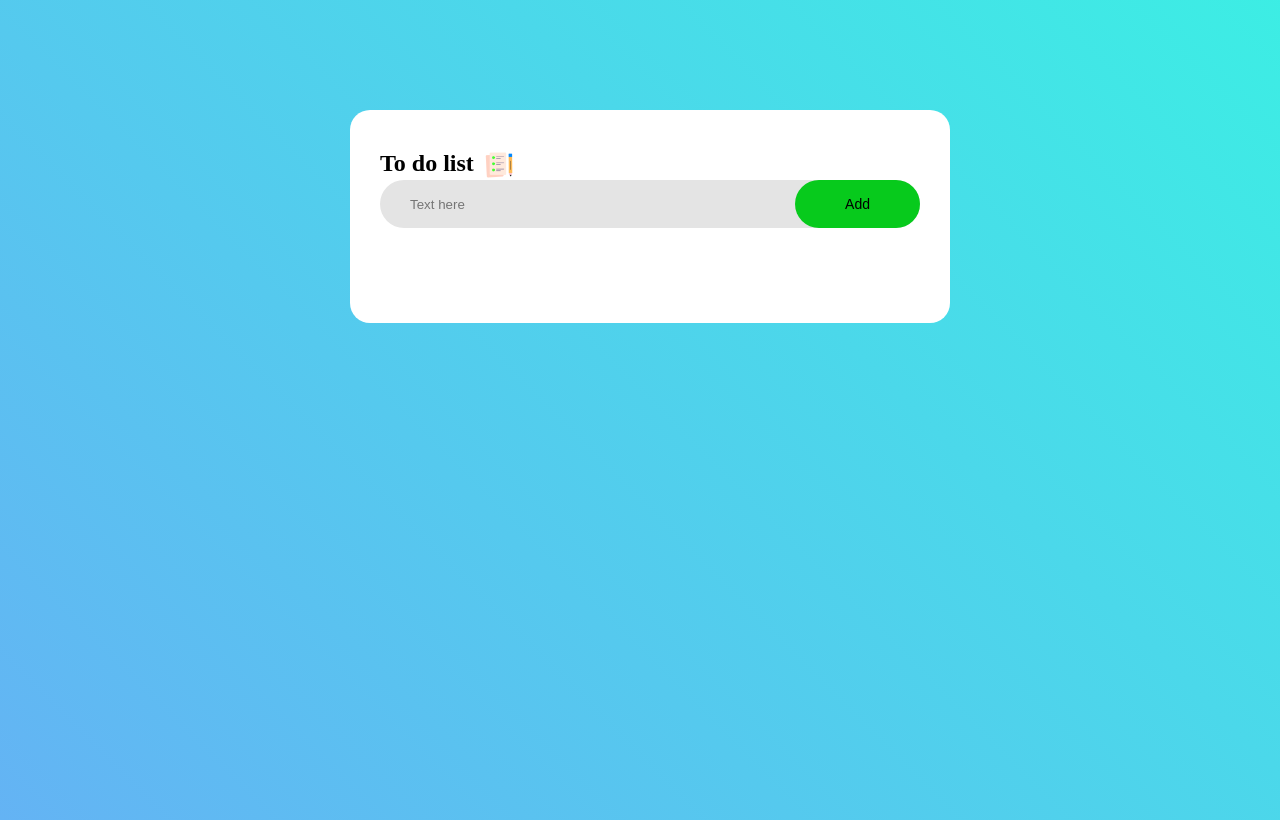
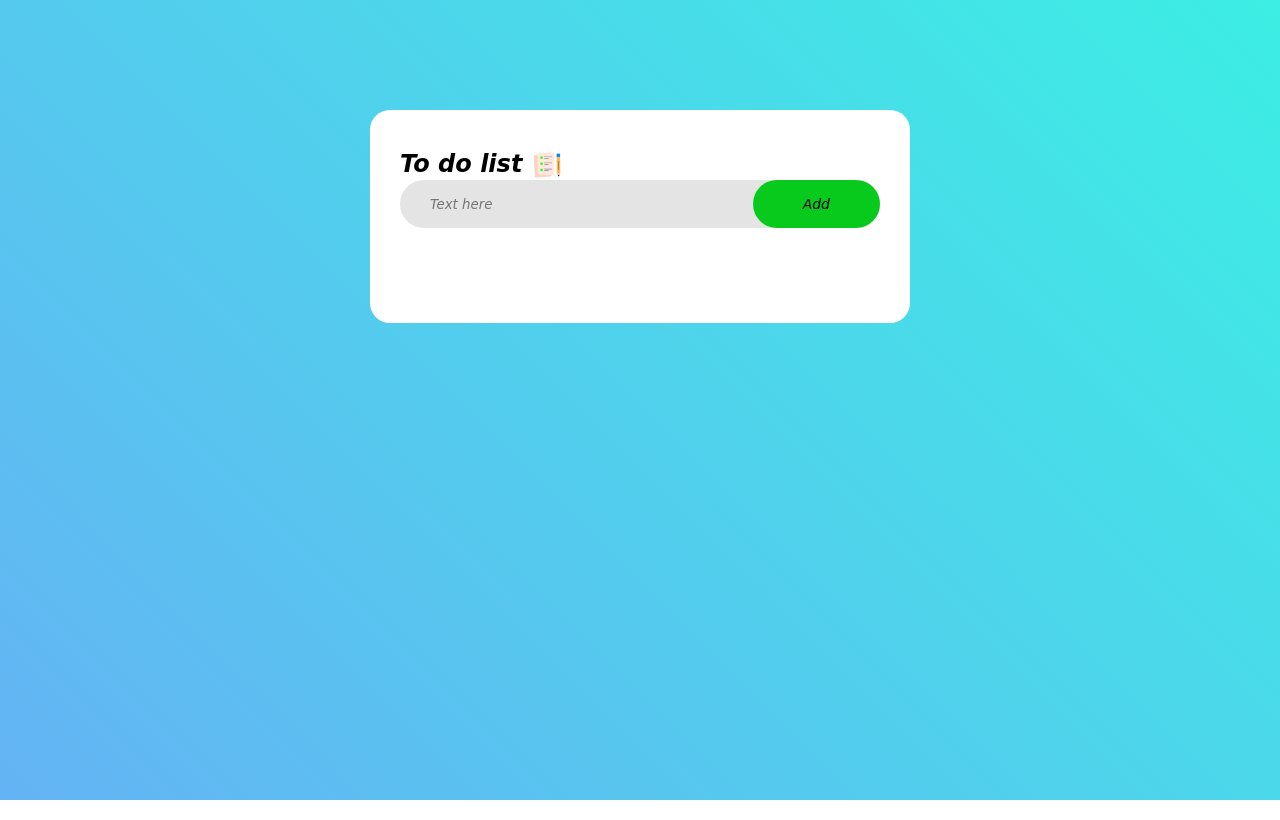
Before and after one commit to Sawla-1/To-do-list-Project, a plain HTML site: page index.html in a window 1280 px wide. Drawn offline with Linux system fonts and the light colour scheme.

Commit message:
change font style and box sizing to border box

```diff
--- a/style.css
+++ b/style.css
@@ -1,6 +1,9 @@
 *{
     margin: 0;
     padding: 0;
+    box-sizing: border-box;
+    font-family:cursive;
+    font-style:italic;
 }
 
 .container{
@@ -37,8 +40,10 @@
 input{
     flex: 1;
     border: none;
+    outline: none;
     background-color: transparent;
     padding: 10px;
+    font-weight: 14px;
 }
 button{
     border: none;
```
